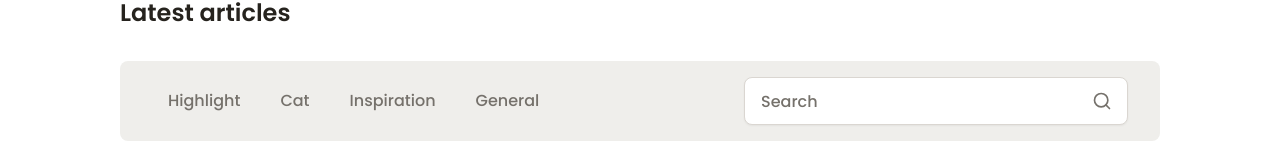
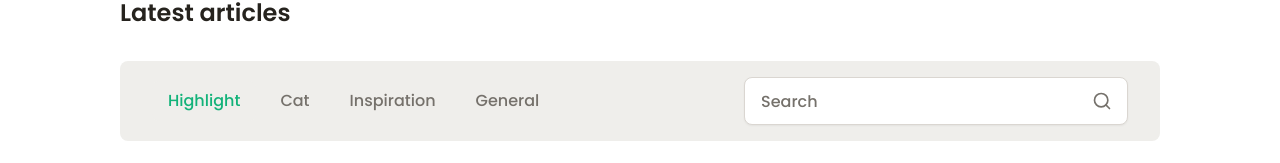
Before and after one commit to Gunyaluck/gunyaluck-dev-notes, a React (Vite) app: page / in a window 1280 px wide. Shown: the part 732-895 px from the top of the page. Built offline with nearby package versions, Linux system fonts and the light colour scheme.

Commit message:
feat(landing-page): implement article filtering and search functionality with new data structure

```diff
--- a/src/components/landing/ArticleCard.jsx
+++ b/src/components/landing/ArticleCard.jsx
@@ -1,81 +1,24 @@
-import id1Image from "../../assets/images/id-1.png";
-import id2Image from "../../assets/images/id-2.png";
-import id3Image from "../../assets/images/id-3.png";
-import id4Image from "../../assets/images/id-4.png";
-import id5Image from "../../assets/images/id-5.png";
-import id6Image from "../../assets/images/id-6.png";
-import heroSectionProfileImage from "../../assets/images/herosection-pic.jpg";
+import { articles } from "../../data/articles";
 
-export function ArticleCard() {
-  // Sample article data - replace with actual data later
+export function ArticleCard({ selectedCategory, searchQuery }) {
+  // Filter articles based on selected category
+  let filteredArticles = selectedCategory === "highlight"
+    ? articles
+    : articles.filter(article =>
+        article.category.toLowerCase() === selectedCategory.toLowerCase()
+      );
 
-  const articles = [
-    {
-      id: 1,
-      image: id1Image,
-      category: "Cat",
-      title: "Understanding Cat Behavior: Why Your Feline Friend Acts the Way They Do",
-      description: "Dive into the curious world of cat behavior, exploring why cats knead, purr, and chase imaginary prey. This article helps pet owners decode their feline's actions and understand how their instincts as hunters shape their daily routines.",
-      author: "Thompson P.",
-      date: "1 September 2024",
-      authorAvatar: heroSectionProfileImage
-    },
-    {
-      id: 2,
-      image: id2Image,
-      category: "Cat",
-      title: "The Fascinating World of Cats: Why We Love Our Furry Friends",
-      description: "Cats have captivated human hearts for thousands of years. Whether lounging in a sunny spot or playfully chasing a string, these furry companions bring warmth and joy to millions of homes. But what makes cats so special? Let’s dive into the unique traits, behaviors, and quirks that make cats endlessly fascinating.",
-      author: "Thompson P.",
-      date: "1 September 2024",
-      authorAvatar: heroSectionProfileImage,
-    },
-    {
-      id: 3,
-      image: id3Image,
-      category: "Cat",
-      title: "Finding Motivation: How to Stay Inspired Through Life's Challenges",
-      description: "This article explores strategies to maintain motivation when faced with personal or professional challenges. From setting small goals to practicing mindfulness and surrounding yourself with positive influences, it provides actionable tips to reignite your passion and keep moving forward.",
-      author: "Thompson P.",
-      date: "1 September 2024",
-      authorAvatar: heroSectionProfileImage
-    },
-    {
-      id: 4,
-      image: id4Image,
-      category: "Cat",
-      title: "The Science of the Cat's Purr: How It Benefits Cats and Humans Alike",
-      description: "Discover the fascinating science behind the cat's purr, including its potential healing properties for both cats and humans. Learn how this unique sound is produced and the emotional and physical benefits it brings to both species.",
-      author: "Thompson P.",
-      date: "1 September 2024",
-      authorAvatar: heroSectionProfileImage
-    },
-    {
-      id: 5,
-      image: id5Image,
-      category: "Cat",
-      title: "Unlocking Creativity: Simple Habits to Spark Inspiration Daily",
-      description: "Discover practical ways to nurture creativity in your everyday life. Whether it's through journaling, taking breaks, or exploring new hobbies, this article offers simple yet effective habits to help you tap into inspiration and stay creatively charged.",
-      author: "Thompson P.",
-      date: "1 September 2024",
-      authorAvatar: heroSectionProfileImage
-    },
-    {
-      id: 6,
-      image: id6Image,
-      category: "Cat",
-      title: "Top 10 Health Tips to Keep Your Cat Happy and Healthy",
-      description: "This guide offers essential tips on keeping your cat in peak health. Covering topics like proper nutrition, regular vet visits, grooming, and mental stimulation, it’s a must-read for cat owners who want to ensure their pets live long, happy lives.",
-      author: "Thompson P.",
-      date: "1 September 2024",
-      authorAvatar: heroSectionProfileImage
-    }
-  ];
+  // Filter by search query (search in title and author)
+  if (searchQuery.trim() !== "") {
+    filteredArticles = filteredArticles.filter(article =>
+      article.title.toLowerCase().includes(searchQuery.toLowerCase()) || article.author.toLowerCase().includes(searchQuery.toLowerCase())
+    );
+  }
 
   return (
     <div className="w-full mt-6 mb-30 px-4 py-0 flex flex-col gap-12 lg:w-full lg:grid lg:grid-cols-2 lg:gap-6">
       {/* Article Cards */}
-      {articles.map((article) => (
+      {filteredArticles.map((article) => (
         <article
           key={article.id}
           className="group w-full bg-white rounded-lg flex flex-col gap-4 overflow-hidden cursor-pointer transition-all duration-300 hover:shadow-lg hover:-translate-y-1 active:scale-[0.98]"
@@ -137,7 +80,7 @@ export function ArticleCard() {
         </article>
       ))}
 
-      {/* View More Link */}
+      {/* View More Button */}
       <div className="w-full flex justify-center pt-20 lg:col-span-2">
         <button className="body-1-brown-500 hover:text-brown-600 transition-colors underline cursor-pointer">
           View more
--- a/src/components/landing/ArticleGrid.jsx
+++ b/src/components/landing/ArticleGrid.jsx
@@ -1,8 +1,16 @@
+import { useState } from "react";
 import { CategoryTab } from "./CategoryTab";
 import { SearchBar } from "./SearchBar";
 import { ArticleCard } from "./ArticleCard";
 
 export function ArticleGrid() {
+  const [selectedCategory, setSelectedCategory] = useState("highlight");
+  const [searchQuery, setSearchQuery] = useState("");
+
+  const handleSearch = (query) => {
+    setSearchQuery(query);
+  };
+
   return (
     <section className="w-full lg:w-full lg:flex lg:flex-col lg:items-center lg:px-30">
       {/* Heading */}
@@ -13,13 +21,13 @@ export function ArticleGrid() {
       {/* Search and Filter Section */}
       <div className="w-full bg-brown-200 flex flex-col gap-4 px-4 py-4 lg:h-[80px] lg:w-full lg:flex-row lg:justify-between lg:items-center lg:px-8 lg:py-6 lg:rounded-lg">
         {/* Search Bar - Mobile: Top, Desktop: Right */}
-        <SearchBar />
+        <SearchBar onSearch={handleSearch} />
         {/* Category Filter - Mobile: Bottom, Desktop: Left */}
         <div className="lg:flex lg:items-center lg:order-1">
-          <CategoryTab />
+          <CategoryTab selectedCategory={selectedCategory} onCategoryChange={setSelectedCategory} />
         </div>
       </div>
-      <ArticleCard />
+      <ArticleCard selectedCategory={selectedCategory} searchQuery={searchQuery} />
     </section>
   );
 }
--- a/src/components/landing/CategoryTab.jsx
+++ b/src/components/landing/CategoryTab.jsx
@@ -7,21 +7,19 @@ import {
     SelectValue,
   } from "../ui/select";
   import { SelectLabel } from "@radix-ui/react-select";
+  import { categories } from "../../data/categories";
 
-export function CategoryTab() {
-    const categories = [
-      { value: "highlight", label: "Highlight" },
-      { value: "cat", label: "Cat" },
-      { value: "inspiration", label: "Inspiration" },
-      { value: "general", label: "General" }
-    ];
+export function CategoryTab({ selectedCategory, onCategoryChange }) {
+    const handleCategoryChange = (value) => {
+      onCategoryChange(value);
+    };
 
     return (
       <>
         {/* Mobile: Dropdown Select */}
         <div className="w-full h-[76px] flex flex-col gap-2 lg:hidden">
           <label className="body-1-brown-400 font-medium">Category</label>
-          <Select defaultValue="highlight">
+          <Select value={selectedCategory} onValueChange={handleCategoryChange}>
             <SelectTrigger className="w-full h-[48px] rounded-lg border-2 border-brown-300 bg-white body-1-brown-500 cursor-pointer transition-all duration-300 hover:shadow-md focus:border-brand-green active:scale-[0.98]">
               <SelectValue className="body-1-brown-500" placeholder="Highlight" />
             </SelectTrigger>
@@ -44,14 +42,23 @@ export function CategoryTab() {
 
         {/* Desktop: Category Tabs */}
         <div className="hidden lg:flex items-center gap-2 rounded-[16px]">
-          {categories.map((category) => (
-            <button
-              key={category.value}
-              className="px-4 py-2 rounded-lg body-1-brown-400 bg-transparent hover:bg-brown-300 hover:text-brown-600 transition-colors cursor-pointer"
-            >
-              {category.label}
-            </button>
-          ))}
+          {categories.map((category) => {
+            const isSelected = selectedCategory === category.value;
+            return (
+              <button
+                key={category.value}
+                onClick={() => handleCategoryChange(category.value)}
+                disabled={isSelected}
+                className={`px-4 py-2 rounded-lg transition-colors ${
+                  isSelected
+                    ? "body-1-green-600 bg-brown-200"
+                    : "body-1-brown-400 bg-transparent hover:bg-brown-300 hover:text-brown-600 cursor-pointer"
+                }`}
+              >
+                {category.label}
+              </button>
+            );
+          })}
         </div>
       </>
     );
--- /dev/null
+++ b/src/data/articles.jsx
@@ -0,0 +1,70 @@
+import id1Image from "../assets/images/id-1.png";
+import id2Image from "../assets/images/id-2.png";
+import id3Image from "../assets/images/id-3.png";
+import id4Image from "../assets/images/id-4.png";
+import id5Image from "../assets/images/id-5.png";
+import id6Image from "../assets/images/id-6.png";
+import heroSectionProfileImage from "../assets/images/herosection-pic.jpg";
+
+export const articles = [
+    {
+      id: 1,
+      image: id1Image,
+      category: "Cat",
+      title: "Understanding Cat Behavior: Why Your Feline Friend Acts the Way They Do",
+      description: "Dive into the curious world of cat behavior, exploring why cats knead, purr, and chase imaginary prey. This article helps pet owners decode their feline's actions and understand how their instincts as hunters shape their daily routines.",
+      author: "Thompson P.",
+      date: "1 September 2024",
+      authorAvatar: heroSectionProfileImage
+    },
+    {
+      id: 2,
+      image: id2Image,
+      category: "Cat",
+      title: "The Fascinating World of Cats: Why We Love Our Furry Friends",
+      description: "Cats have captivated human hearts for thousands of years. Whether lounging in a sunny spot or playfully chasing a string, these furry companions bring warmth and joy to millions of homes. But what makes cats so special? Let’s dive into the unique traits, behaviors, and quirks that make cats endlessly fascinating.",
+      author: "Thompson P.",
+      date: "1 September 2024",
+      authorAvatar: heroSectionProfileImage,
+    },
+    {
+      id: 3,
+      image: id3Image,
+      category: "Cat",
+      title: "Finding Motivation: How to Stay Inspired Through Life's Challenges",
+      description: "This article explores strategies to maintain motivation when faced with personal or professional challenges. From setting small goals to practicing mindfulness and surrounding yourself with positive influences, it provides actionable tips to reignite your passion and keep moving forward.",
+      author: "Thompson P.",
+      date: "1 September 2024",
+      authorAvatar: heroSectionProfileImage
+    },
+    {
+      id: 4,
+      image: id4Image,
+      category: "Cat",
+      title: "The Science of the Cat's Purr: How It Benefits Cats and Humans Alike",
+      description: "Discover the fascinating science behind the cat's purr, including its potential healing properties for both cats and humans. Learn how this unique sound is produced and the emotional and physical benefits it brings to both species.",
+      author: "Thompson P.",
+      date: "1 September 2024",
+      authorAvatar: heroSectionProfileImage
+    },
+    {
+      id: 5,
+      image: id5Image,
+      category: "Cat",
+      title: "Unlocking Creativity: Simple Habits to Spark Inspiration Daily",
+      description: "Discover practical ways to nurture creativity in your everyday life. Whether it's through journaling, taking breaks, or exploring new hobbies, this article offers simple yet effective habits to help you tap into inspiration and stay creatively charged.",
+      author: "Thompson P.",
+      date: "1 September 2024",
+      authorAvatar: heroSectionProfileImage
+    },
+    {
+      id: 6,
+      image: id6Image,
+      category: "Cat",
+      title: "Top 10 Health Tips to Keep Your Cat Happy and Healthy",
+      description: "This guide offers essential tips on keeping your cat in peak health. Covering topics like proper nutrition, regular vet visits, grooming, and mental stimulation, it’s a must-read for cat owners who want to ensure their pets live long, happy lives.",
+      author: "Thompson P.",
+      date: "1 September 2024",
+      authorAvatar: heroSectionProfileImage
+    }
+  ];
--- /dev/null
+++ b/src/data/categories.jsx
@@ -0,0 +1,6 @@
+export const categories = [
+    { value: "highlight", label: "Highlight" },
+    { value: "cat", label: "Cat" },
+    { value: "inspiration", label: "Inspiration" },
+    { value: "general", label: "General" }
+  ];
--- a/src/index.css
+++ b/src/index.css
@@ -118,6 +118,12 @@ body {
     color: var(--color-white);
   }
 
+  .body-1-green-600 {
+    font-size: var(--font-size-body-1);
+    font-weight: var(--font-weight-body);
+    line-height: 1.5rem;
+    color: var(--color-brand-green);
+  }
 
   .body-2 {
     font-size: var(--font-size-body-2);
```
Also changed, not shown: src/components/landing/SearchBar.jsx (+11 -1 lines).
